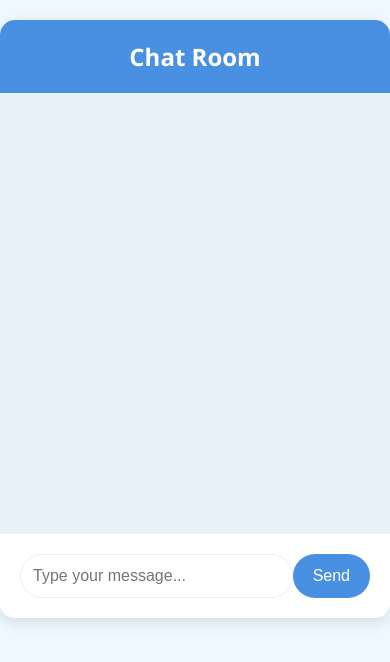
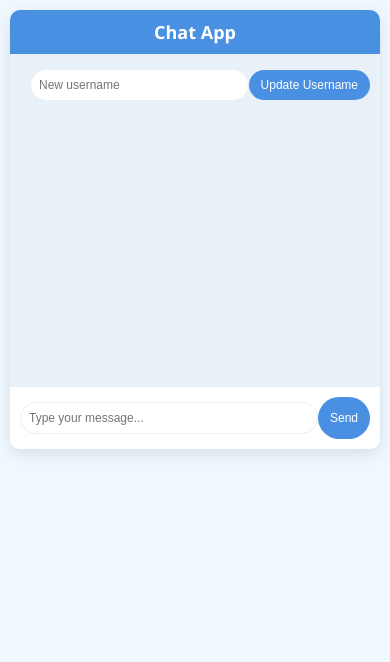
Before and after one commit to King05081/Chat-Room, a Flask app: page / in a window 390 px wide. Shown: the top 662 px of the page. Run offline with Flask 3, Linux system fonts and the light colour scheme; some libraries are stand-ins or nearby versions.

Commit message:
Update index.html

```diff
--- a/templates/index.html
+++ b/templates/index.html
@@ -1,16 +1,18 @@
 <!DOCTYPE html>
 <html lang="en">
 	<head>
-    <meta charset="UTF-8">
-    <meta name="viewport" content="width=device-width, initial-scale=1.0">
-    <title>Chat Room</title>
+		<meta charset="UTF-8" />
+		<meta name="viewport" content="width=device-width, initial-scale=1.0" />
+		<title>Chat App</title>
 		<script
 			src="https://cdnjs.cloudflare.com/ajax/libs/socket.io/4.7.5/socket.io.js"
 			integrity="sha512-luMnTJZ7oEchNDZAtQhgjomP1eZefnl82ruTH/3Oj/Yu5qYtwL7+dVRccACS/Snp1lFXq188XFipHKYE75IaQQ=="
 			crossorigin="anonymous"
 			referrerpolicy="no-referrer"
 		></script>
+
 		<style>
+			/* Global Styles */
 :root {
     --primary-color: #4a90e2;
     --primary-light: #5da8ff;
@@ -135,15 +92,18 @@
     border-top: 1px solid var(--secondary-color);
 }
 
-        #message-input {
+#message-input,
+#username-input {
     flex-grow: 1;
     padding: 12px;
     border: 1px solid var(--secondary-color);
     border-radius: 25px;
+    margin-right: 10px;
     font-size: 16px;
 }
 
-        #send-button {
+#send-button,
+#update-username-button {
     background-color: var(--primary-color);
     color: white;
     border: none;
@@ -151,51 +111,202 @@
     border-radius: 25px;
     cursor: pointer;
     font-size: 16px;
+    transition: background-color 0.3s ease;
 }
 
-        #send-button:hover {
+#send-button:hover,
+#update-username-button:hover {
     background-color: var(--primary-dark);
 }
+
+.username-container {
+    display: flex;
+    padding: 15px 20px;
+    background-color: var(--secondary-color);
+    align-items: center;
+}
+
+#current-username {
+    margin-right: 10px;
+    font-weight: bold;
+    color: var(--primary-dark);
+}
+
+.system-message {
+    text-align: center;
+    font-style: italic;
+    color: var(--system-message-color);
+    margin: 10px 0;
+}
+
+.message.sent {
+    flex-direction: row-reverse;
+}
+
+.message.sent .message-content {
+    background-color: var(--primary-color);
+    color: white;
+    margin-left: 10px;
+    margin-right: 0;
+}
+
+.message.sent .message-username {
+    text-align: right;
+    color: white;
+}
+
+.message.sent img {
+    margin-right: 0;
+    margin-left: 10px;
+}
+
+/* Media Queries for Mobile Responsiveness */
+@media screen and (max-width: 768px) {
+    .chat-container {
+        margin: 10px;
+        border-radius: 10px;
+    }
+
+    .chat-header {
+        font-size: 20px;
+        padding: 15px;
+    }
+
+    .chat-messages {
+        padding: 10px;
+        height: 300px;
+    }
+
+    .message img {
+        width: 30px;
+        height: 30px;
+    }
+
+    .message-content {
+        font-size: 14px;
+        padding: 10px;
+    }
+
+    .message-username {
+        font-size: 12px;
+    }
+
+    .chat-input,
+    .username-container {
+        flex-wrap: wrap;
+        padding: 10px;
+    }
+
+    #message-input,
+    #username-input {
+        font-size: 14px;
+        padding: 10px;
+        margin: 5px 0;
+    }
+
+    #send-button,
+    #update-username-button {
+        padding: 10px 15px;
+        font-size: 14px;
+    }
+}
+
+@media screen and (max-width: 480px) {
+    .chat-header {
+        font-size: 18px;
+        padding: 10px;
+    }
+
+    .chat-messages {
+        height: 250px;
+    }
+
+    .message img {
+        width: 25px;
+        height: 25px;
+    }
+
+    .message-content {
+        font-size: 12px;
+        padding: 8px;
+    }
+
+    .message-username {
+        font-size: 10px;
+    }
+
+    #message-input,
+    #username-input {
+        font-size: 12px;
+        padding: 8px;
+    }
+
+    #send-button,
+    #update-username-button {
+        padding: 8px 12px;
+        font-size: 12px;
+    }
+}
+
 		</style>
 	</head>
 	<body>
 		<div class="chat-container">
-        <div class="chat-header">Chat Room</div>
+			<div class="chat-header">Chat App</div>
+			<div class="username-container">
+				<span id="current-username"></span>
+				<input type="text" id="username-input" placeholder="New username" />
+				<button id="update-username-button">Update Username</button>
+			</div>
 			<div class="chat-messages" id="chat-messages"></div>
 			<div class="chat-input">
-            <input type="text" id="message-input" placeholder="Type your message...">
+				<input type="text" id="message-input" placeholder="Type your message..." />
 				<button id="send-button">Send</button>
 			</div>
 		</div>
+
 		<script>
 			const socket = io();
 			const chatMessages = document.getElementById("chat-messages");
 			const messageInput = document.getElementById("message-input");
 			const sendButton = document.getElementById("send-button");
+			const currentUsernameSpan = document.getElementById("current-username");
+			const usernameInput = document.getElementById("username-input");
+			const updateUsernameButton = document.getElementById("update-username-button");
 
-        // Add a new message to the chat
-        socket.on("new_message", (data) => {
-            addMessage(data);
+			let currentUsername = "";
+
+			socket.on("set_username", (data) => {
+				currentUsername = data.username;
+				currentUsernameSpan.textContent = `Your Username: ${currentUsername}`;
 			});
 
-        // Update message with reactions
-        socket.on("update_message", (updatedMessage) => {
-            const messageElement = document.querySelector(
-                `.message[data-message-id="${updatedMessage.id}"]`
-            );
-            if (messageElement) {
-                const reactionsDiv = messageElement.querySelector(".message-reactions");
-                reactionsDiv.innerHTML = ""; // Clear existing reactions
-                for (const [emoji, users] of Object.entries(updatedMessage.reactions)) {
-                    const reactionSpan = document.createElement("span");
-                    reactionSpan.className = "reaction";
-                    reactionSpan.textContent = `${emoji} ${users.length}`;
-                    reactionsDiv.appendChild(reactionSpan);
-                }
+			socket.on("user_joined", (data) => {
+				addMessage(`${data.username} joined the chat`, "system");
+			});
+
+			socket.on("user_left", (data) => {
+				addMessage(`${data.username} left the chat`, "system");
+			});
+
+			socket.on("new_message", (data) => {
+				addMessage(data.message, "user", data.username, data.avatar);
+			});
+
+			socket.on("username_updated", (data) => {
+				addMessage(`${data.old_username} changed their name to ${data.new_username}`, "system");
+				if (data.old_username === currentUsername) {
+					currentUsername = data.new_username;
+					currentUsernameSpan.textContent = `Your username: ${currentUsername}`;
 				}
 			});
 
 			sendButton.addEventListener("click", sendMessage);
+			messageInput.addEventListener("keypress", (e) => {
+				if (e.key === "Enter") sendMessage();
+			});
+
+			updateUsernameButton.addEventListener("click", updateUsername);
 
 			function sendMessage() {
 				const message = messageInput.value.trim();
@@ -205,67 +316,47 @@
 				}
 			}
 
-        function addMessage(data) {
-            const isScrolledToBottom = chatMessages.scrollHeight - chatMessages.scrollTop === chatMessages.clientHeight;
+			function updateUsername() {
+				const newUsername = usernameInput.value.trim();
+				if (newUsername && newUsername !== currentUsername) {
+					socket.emit("update_username", { username: newUsername });
+					usernameInput.value = "";
+				}
+			}
 
+			function addMessage(message, type, username = "", avatar = "") {
 				const messageElement = document.createElement("div");
 				messageElement.className = "message";
-            messageElement.dataset.messageId = data.id;
+
+				if (type === "user") {
+					const isSentMessage = username === currentUsername;
+					if (isSentMessage) {
+						messageElement.classList.add("sent");
+					}
 
 					const avatarImg = document.createElement("img");
-            avatarImg.src = data.avatar;
+					avatarImg.src = avatar;
 					messageElement.appendChild(avatarImg);
 
 					const contentDiv = document.createElement("div");
 					contentDiv.className = "message-content";
 
-            const headerDiv = document.createElement("div");
-            headerDiv.className = "message-header";
-
-            const usernameDiv = document.createElement("span");
+					const usernameDiv = document.createElement("div");
 					usernameDiv.className = "message-username";
-            usernameDiv.textContent = data.username;
-
-            const timestampSpan = document.createElement("span");
-            timestampSpan.className = "message-timestamp";
-            timestampSpan.textContent = data.timestamp;
-
-            headerDiv.appendChild(usernameDiv);
-            headerDiv.appendChild(timestampSpan);
-            contentDiv.appendChild(headerDiv);
+					usernameDiv.textContent = username;
+					contentDiv.appendChild(usernameDiv);
 
 					const messageText = document.createElement("div");
-            messageText.textContent = data.message;
+					messageText.textContent = message;
 					contentDiv.appendChild(messageText);
 
-            const reactionsDiv = document.createElement("div");
-            reactionsDiv.className = "message-reactions";
-            for (const [emoji, users] of Object.entries(data.reactions)) {
-                const reactionSpan = document.createElement("span");
-                reactionSpan.className = "reaction";
-                reactionSpan.textContent = `${emoji} ${users.length}`;
-                reactionsDiv.appendChild(reactionSpan);
+					messageElement.appendChild(contentDiv);
+				} else {
+					messageElement.className = "system-message";
+					messageElement.textContent = message;
 				}
-            contentDiv.appendChild(reactionsDiv);
-
-            const reactButton = document.createElement("button");
-            reactButton.textContent = "React";
-            reactButton.className = "reaction-button";
-            reactButton.addEventListener("click", () => {
-                const emoji = prompt("Enter an emoji to react:");
-                if (emoji) {
-                    socket.emit("add_reaction", { message_id: data.id, emoji });
-                }
-            });
-
-            contentDiv.appendChild(reactButton);
-            messageElement.appendChild(contentDiv);
-
 				chatMessages.appendChild(messageElement);
-
-            if (isScrolledToBottom) {
 				chatMessages.scrollTop = chatMessages.scrollHeight;
-            }
 			}
 		</script>
 	</body>
```
Also changed, not shown: other parts of templates/index.html (+4 -49 lines). Lines whose indentation alone changed are shown as unchanged.
